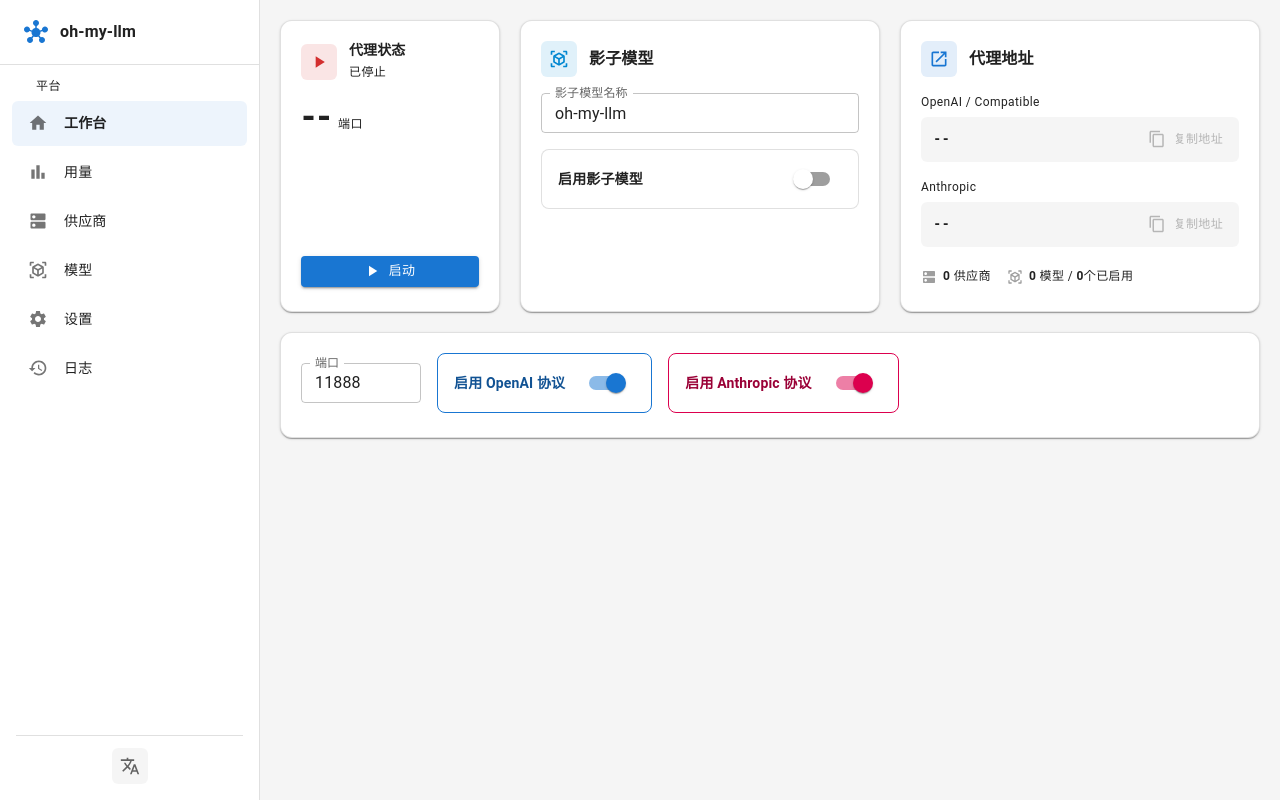
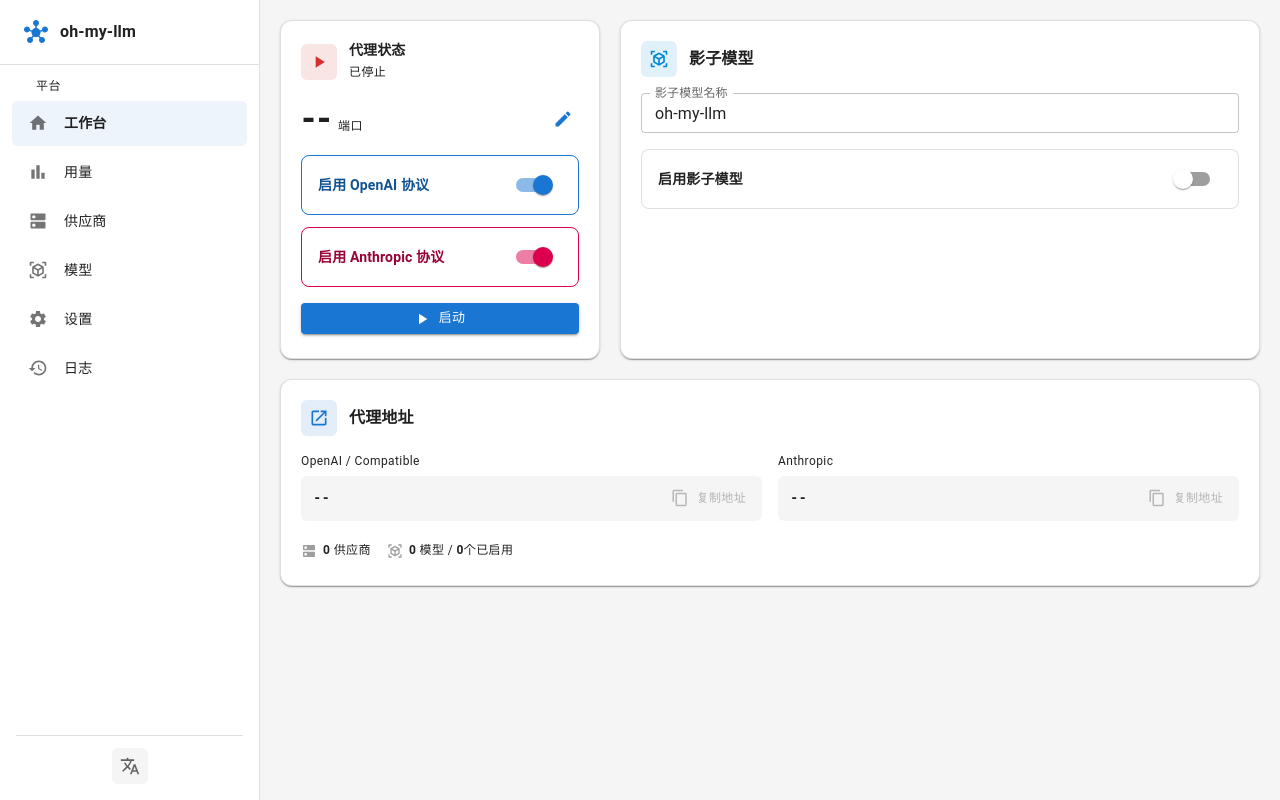
Before and after one commit to wosledon/oh-my-llm, a React (Vite) app: page / in a window 1280 px wide. Built offline with nearby package versions, Linux system fonts and the light colour scheme.

Commit message:
feat: 支持端口Inline编辑与协议开关整合至代理状态卡片

```diff
--- a/src/i18n/en.ts
+++ b/src/i18n/en.ts
@@ -138,5 +138,6 @@ export const en: Translation = {
     error: 'Error',
     confirm: 'Confirm',
     close: 'Close',
+    edit: 'Edit',
   },
 };
--- a/src/i18n/zh.ts
+++ b/src/i18n/zh.ts
@@ -136,6 +136,7 @@ export interface Translation {
     error: string;
     confirm: string;
     close: string;
+    edit: string;
   };
 }
 
@@ -277,5 +278,6 @@ export const zh: Translation = {
     error: '错误',
     confirm: '确认',
     close: '关闭',
+    edit: '编辑',
   },
 } as const;
--- a/src/pages/Dashboard.tsx
+++ b/src/pages/Dashboard.tsx
@@ -18,6 +18,7 @@ import PlayArrowIcon from '@mui/icons-material/PlayArrow';
 import StopIcon from '@mui/icons-material/Stop';
 import ContentCopyIcon from '@mui/icons-material/ContentCopy';
 import CheckIcon from '@mui/icons-material/Check';
+import EditIcon from '@mui/icons-material/Edit';
 import OpenInNewIcon from '@mui/icons-material/OpenInNew';
 import DnsIcon from '@mui/icons-material/Dns';
 import ViewInArIcon from '@mui/icons-material/ViewInAr';
@@ -120,17 +121,19 @@ export default function Dashboard() {
     try { await navigator.clipboard.writeText(anthropicAddress); setCopiedAnthropic(true); setTimeout(() => setCopiedAnthropic(false), 2000); } catch {}
   };
 
+  const [editingPort, setEditingPort] = useState(false);
+
   return (
     <Box sx={{ display: 'flex', flexDirection: 'column', gap: 2.5 }}>
-      {/* 第一行：代理状态 | 影子模型 | 代理地址 */}
+      {/* 第一行：代理状态 | 影子模型 */}
       <Box
         sx={{
           display: 'grid',
-          gridTemplateColumns: { xs: '1fr', md: '220px 1fr 1fr' },
+          gridTemplateColumns: { xs: '1fr', md: '320px 1fr' },
           gap: 2.5,
         }}
       >
-        {/* 左列：代理状态（紧凑） */}
+        {/* 左列：代理状态（含端口编辑 + 协议开关） */}
         <Card sx={{ borderRadius: 3, border: '1px solid', borderColor: 'divider' }}>
           <CardContent sx={{ p: 2.5, display: 'flex', flexDirection: 'column', gap: 2, height: '100%' }}>
             <Box sx={{ display: 'flex', alignItems: 'center', gap: 1.5 }}>
@@ -147,13 +150,87 @@ export default function Dashboard() {
               </Box>
             </Box>
 
-            <Box sx={{ display: 'flex', alignItems: 'baseline', gap: 0.75 }}>
+            {/* 端口显示 / 编辑 */}
+            <Box sx={{ display: 'flex', alignItems: 'center', gap: 1, minHeight: 40 }}>
+              {editingPort ? (
+                <TextField
+                  size="small"
+                  type="number"
+                  autoFocus
+                  value={portInput}
+                  onChange={(e) => setPortInput(e.target.value)}
+                  onKeyDown={(e) => {
+                    if (e.key === 'Enter') {
+                      const cfg = config;
+                      if (!cfg) return;
+                      const port = parseInt(portInput) || 11888;
+                      if (port !== cfg.port) {
+                        updateConfig({ ...cfg, port });
+                      }
+                      setEditingPort(false);
+                    } else if (e.key === 'Escape') {
+                      setPortInput(String(config?.port ?? 11888));
+                      setEditingPort(false);
+                    }
+                  }}
+                  sx={{ width: 120, '& input': { fontWeight: 800, fontSize: '1.75rem', py: 0.5 } }}
+                />
+              ) : (
+                <Box sx={{ display: 'flex', alignItems: 'baseline', gap: 0.75, flex: 1 }}>
                   <Typography variant="h4" sx={{ fontWeight: 800, lineHeight: 1 }}>
                     {config ? config.port : '--'}
                   </Typography>
                   <Typography variant="caption" color="text.secondary">
                     {t.dashboard.port}
                   </Typography>
+                </Box>
+              )}
+              <Box
+                component="span"
+                onMouseDown={(e) => e.preventDefault()}
+                sx={{ display: 'inline-flex' }}
+              >
+                <Button
+                  variant="text"
+                  size="small"
+                  sx={{ minWidth: 32, width: 32, height: 32, p: 0, borderRadius: 1 }}
+                  onClick={() => {
+                    const cfg = config;
+                    if (!cfg) return;
+                    if (editingPort) {
+                      const port = parseInt(portInput) || 11888;
+                      if (port !== cfg.port) {
+                        updateConfig({ ...cfg, port });
+                      }
+                    }
+                    setEditingPort(!editingPort);
+                  }}
+                >
+                  {editingPort ? <CheckIcon fontSize="small" /> : <EditIcon fontSize="small" />}
+                </Button>
+              </Box>
+            </Box>
+
+            {/* 协议开关 */}
+            <Box sx={{ display: 'flex', flexDirection: 'column', gap: 1.5 }}>
+              <ProtocolSwitch
+                checked={config?.openai_enabled ?? true}
+                onChange={(v) => {
+                  if (!config) return;
+                  updateConfig({ ...config, openai_enabled: v });
+                }}
+                label={t.settings.openaiEnabled}
+                color="primary"
+              />
+              <ProtocolSwitch
+                checked={config?.anthropic_enabled ?? true}
+                onChange={(v) => {
+                  if (!config) return;
+                  updateConfig({ ...config, anthropic_enabled: v });
+                }}
+                label={t.settings.anthropicEnabled}
+                color="secondary"
+              />
             </Box>
 
             <Button
@@ -174,7 +251,7 @@ export default function Dashboard() {
           </CardContent>
         </Card>
 
-        {/* 中列：影子模型 */}
+        {/* 右列：影子模型 */}
         <Card sx={{ borderRadius: 3, border: '1px solid', borderColor: 'divider' }}>
           <CardContent sx={{ p: 2.5, display: 'flex', flexDirection: 'column', gap: 2, height: '100%' }}>
             <Box sx={{ display: 'flex', alignItems: 'center', gap: 1.5 }}>
@@ -264,11 +341,12 @@ export default function Dashboard() {
             )}
           </CardContent>
         </Card>
+      </Box>
 
-        {/* 右列：代理地址（OpenAI + Anthropic） */}
+      {/* 第二行：代理地址（占满宽度） */}
       <Card sx={{ borderRadius: 3, border: '1px solid', borderColor: 'divider' }}>
-          <CardContent sx={{ p: 2.5, display: 'flex', flexDirection: 'column', gap: 2, height: '100%' }}>
-            <Box sx={{ display: 'flex', alignItems: 'center', gap: 1.5 }}>
+        <CardContent sx={{ p: 2.5 }}>
+          <Box sx={{ display: 'flex', alignItems: 'center', gap: 1.5, mb: 2 }}>
             <Box sx={iconBg('primary')}>
               <OpenInNewIcon fontSize="small" />
             </Box>
@@ -277,6 +355,7 @@ export default function Dashboard() {
             </Typography>
           </Box>
 
+          <Box sx={{ display: 'grid', gridTemplateColumns: { xs: '1fr', md: '1fr 1fr' }, gap: 2 }}>
             {/* OpenAI 地址 */}
             <Box>
               <Typography variant="caption" color="text.secondary" sx={{ mb: 0.5, display: 'block' }}>
@@ -346,9 +425,10 @@ export default function Dashboard() {
                 </Button>
               </Box>
             </Box>
+          </Box>
 
           {/* 统计 */}
-            <Box sx={{ display: 'flex', gap: 2, flexWrap: 'wrap', mt: 'auto', pt: 0.5 }}>
+          <Box sx={{ display: 'flex', gap: 2, flexWrap: 'wrap', mt: 2, pt: 0.5 }}>
             <Box sx={{ display: 'flex', alignItems: 'center', gap: 0.75 }}>
               <DnsIcon fontSize="small" sx={{ color: 'text.disabled', fontSize: 16 }} />
               <Typography variant="caption" color="text.secondary">
@@ -365,48 +445,5 @@ export default function Dashboard() {
         </CardContent>
       </Card>
     </Box>
-
-      {/* 第二行：协议开关 + 端口 */}
-      <Card sx={{ borderRadius: 3, border: '1px solid', borderColor: 'divider' }}>
-        <CardContent sx={{ p: 2.5 }}>
-          <Box sx={{ display: 'flex', alignItems: 'center', gap: 2, flexWrap: 'wrap' }}>
-            <TextField
-              size="small"
-              type="number"
-              label={t.settings.port}
-              value={portInput}
-              onChange={(e) => setPortInput(e.target.value)}
-              onBlur={() => {
-                if (!config) return;
-                const port = parseInt(portInput) || 11888;
-                if (port !== config.port) {
-                  updateConfig({ ...config, port });
-                }
-              }}
-              onKeyDown={(e) => { if (e.key === 'Enter') { (e.target as HTMLInputElement).blur(); } }}
-              sx={{ width: 120 }}
-            />
-            <ProtocolSwitch
-              checked={config?.openai_enabled ?? true}
-              onChange={(v) => {
-                if (!config) return;
-                updateConfig({ ...config, openai_enabled: v });
-              }}
-              label={t.settings.openaiEnabled}
-              color="primary"
-            />
-            <ProtocolSwitch
-              checked={config?.anthropic_enabled ?? true}
-              onChange={(v) => {
-                if (!config) return;
-                updateConfig({ ...config, anthropic_enabled: v });
-              }}
-              label={t.settings.anthropicEnabled}
-              color="secondary"
-            />
-          </Box>
-        </CardContent>
-      </Card>
-    </Box>
   );
 }
```
Lines whose indentation alone changed are shown as unchanged.
